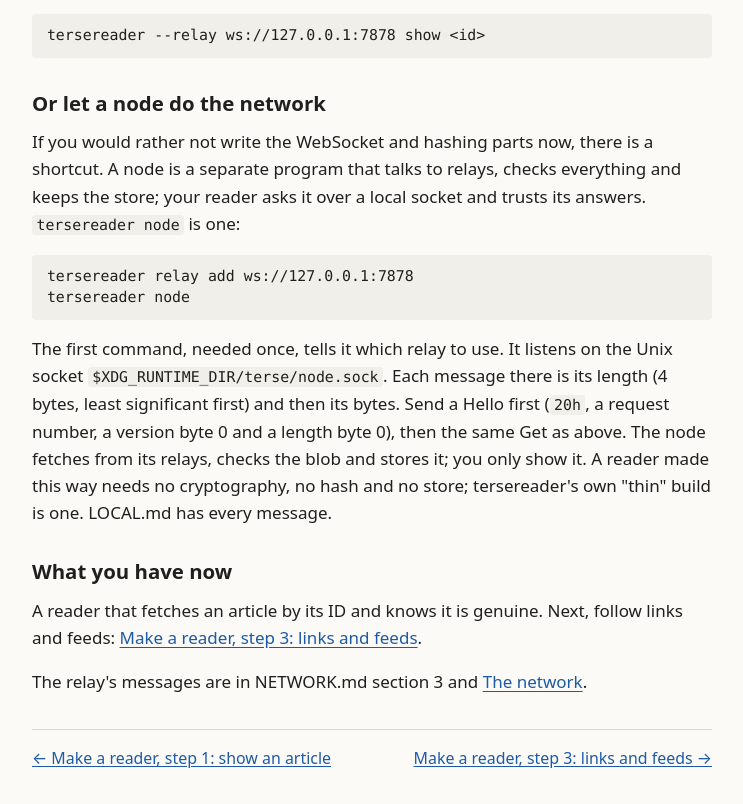
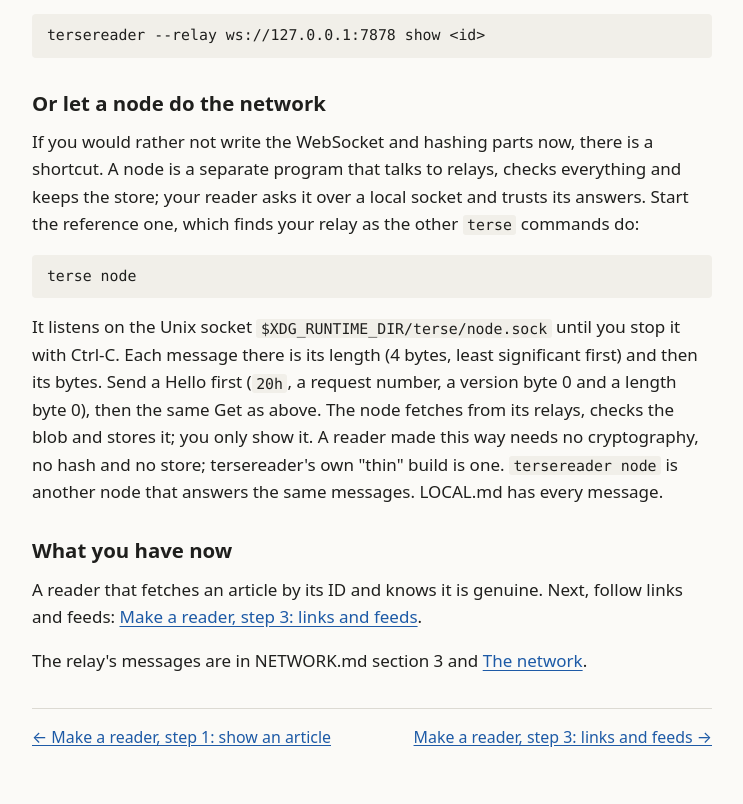
Before and after one commit to runvnc/terse, a plain HTML site: page site/guide-reader-fetch.html in a window 1280 px wide. Shown: the part 1271-2075 px from the top of the page, without its empty margins (268-1011 px from the left). After the commit the page ends 2054 px from the top, so only its background shows below. Drawn offline with Linux system fonts and the light colour scheme.

Commit message:
Manual rebuilt: the guides name terse node; reader, shell and site
Co-Authored-By: Claude Opus 5.5 <noreply@anthropic.com>

```diff
--- a/site/guide-reader-fetch.html
+++ b/site/guide-reader-fetch.html
@@ -32,10 +32,9 @@
 <p>To see what your reader should get:</p>
 <pre>tersereader --relay ws&#58;//127.0.0.1:7878 show &lt;id&gt;</pre>
 <h2 id="or-let-a-node-do-the-network">Or let a node do the network</h2>
-<p>If you would rather not write the WebSocket and hashing parts now, there is a shortcut. A node is a separate program that talks to relays, checks everything and keeps the store; your reader asks it over a local socket and trusts its answers. <code>tersereader node</code> is one:</p>
-<pre>tersereader relay add ws&#58;//127.0.0.1:7878
-tersereader node</pre>
-<p>The first command, needed once, tells it which relay to use. It listens on the Unix socket <code>$XDG_RUNTIME_DIR/terse/node.sock</code>. Each message there is its length (4 bytes, least significant first) and then its bytes. Send a Hello first (<code>20h</code>, a request number, a version byte 0 and a length byte 0), then the same Get as above. The node fetches from its relays, checks the blob and stores it; you only show it. A reader made this way needs no cryptography, no hash and no store; tersereader&#39;s own &quot;thin&quot; build is one. LOCAL.md has every message.</p>
+<p>If you would rather not write the WebSocket and hashing parts now, there is a shortcut. A node is a separate program that talks to relays, checks everything and keeps the store; your reader asks it over a local socket and trusts its answers. Start the reference one, which finds your relay as the other <code>terse</code> commands do:</p>
+<pre>terse node</pre>
+<p>It listens on the Unix socket <code>$XDG_RUNTIME_DIR/terse/node.sock</code> until you stop it with Ctrl-C. Each message there is its length (4 bytes, least significant first) and then its bytes. Send a Hello first (<code>20h</code>, a request number, a version byte 0 and a length byte 0), then the same Get as above. The node fetches from its relays, checks the blob and stores it; you only show it. A reader made this way needs no cryptography, no hash and no store; tersereader&#39;s own &quot;thin&quot; build is one. <code>tersereader node</code> is another node that answers the same messages. LOCAL.md has every message.</p>
 <h2 id="what-you-have-now">What you have now</h2>
 <p>A reader that fetches an article by its ID and knows it is genuine. Next, follow links and feeds: <a href="guide-reader-feeds.html">Make a reader, step 3: links and feeds</a>.</p>
 <p>The relay&#39;s messages are in NETWORK.md section 3 and <a href="network.html">The network</a>.</p>
```
Also changed, not shown: site/guide-reader-feeds.html (+1 -1 lines), site/guide-swap.html (+3 -2 lines), docs/manual/build/contents.txt, docs/manual/build/guide-device.txt, docs/manual/build/guide-drawing.txt, docs/manual/build/guide-host.txt, docs/manual/build/guide-program.txt, docs/manual/build/guide-reader-feeds.txt, docs/manual/build/guide-reader-fetch.txt, docs/manual/build/guide-reader.txt, docs/manual/build/guide-swap.txt, docs/manual/build/index.txt, programs/reader/expected/manual-index.txt, 5 other files.
